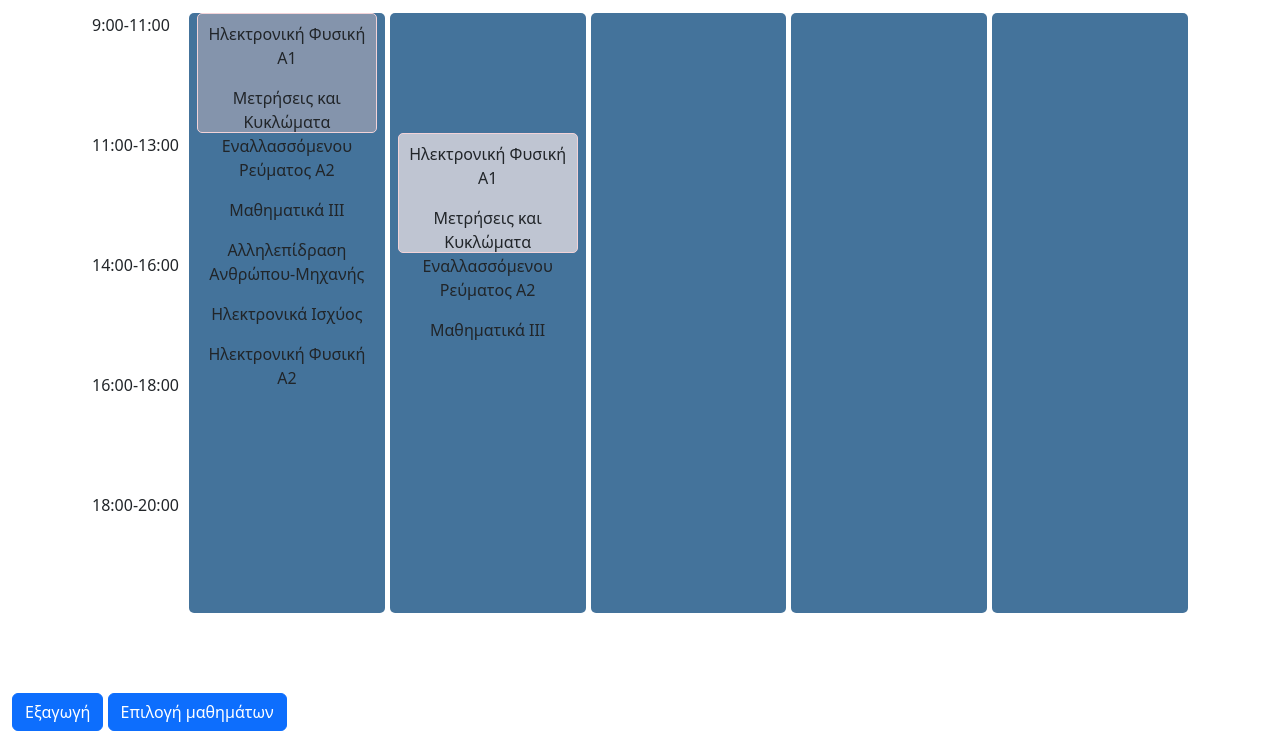
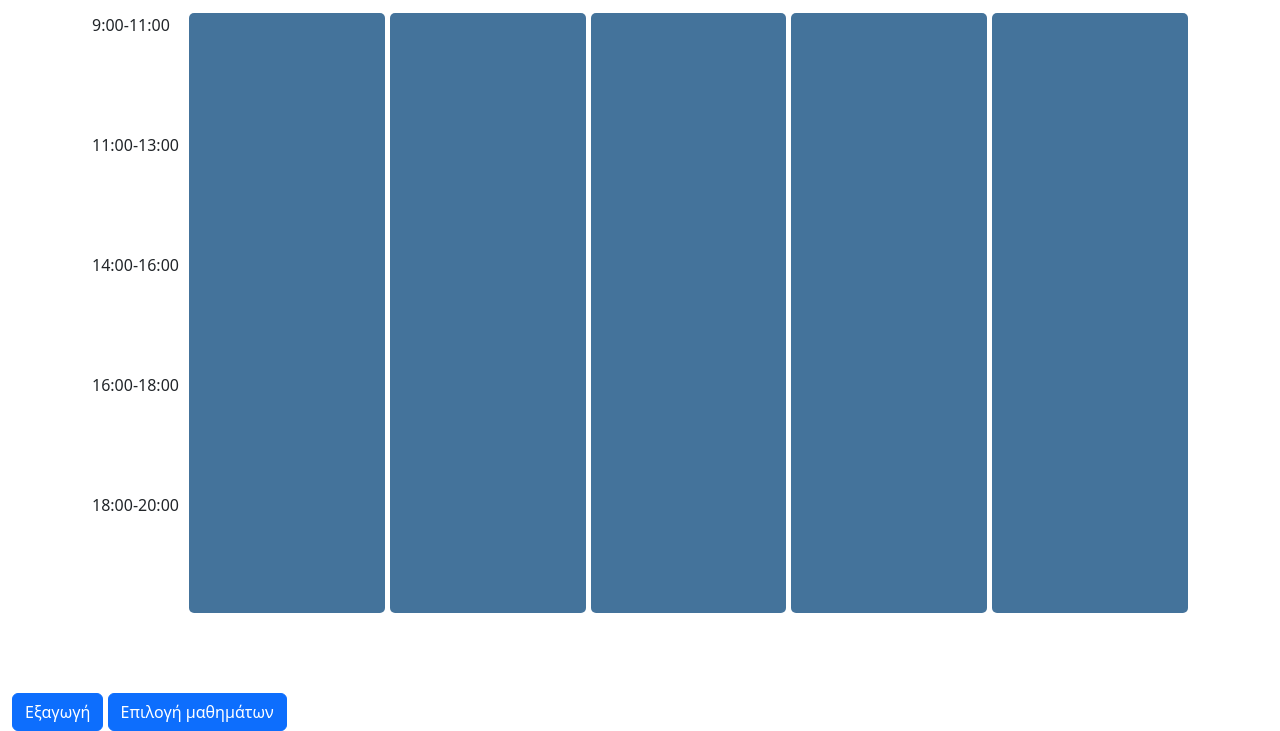
Before and after one commit to Sotos2013/iee_ihu_semester_program, a website: page src/index.html in a window 1280 px wide. Shown: the part 183-914 px from the top of the page. Drawn offline with Linux system fonts and the light colour scheme.

Commit message:
αλλαγες

```diff
--- a/src/index.html
+++ b/src/index.html
@@ -44,17 +44,9 @@
                                 <p class="date-day">ΔΕΥΤΕΡΑ</p>
                             </div>
                             <div class="events">
+                                <!-- Εδώ μπορείτε να προσθέσετε τα μαθήματα της Δευτερας -->
 
-                                <div class="event start-9 end-11 box1">
-                                    <!-- Εδώ μπορείτε να προσθέσετε τα μαθήματα της Δευτέρας -->
-                                    <p data-step="1104a">Ηλεκτρονική Φυσική A1</p>
-                                    <p data-step="1202a">Μετρήσεις και Κυκλώματα Εναλλασσόμενου Ρεύματος A2</p>
-                                    <p data-step="1302">Μαθηματικά ΙΙI</p>
 
-                                    <p class="function1505_steps" data-step="1505">Αλληλεπίδραση Ανθρώπου-Μηχανής</p>
-                                    <p class="function1702_steps" data-step="1702">Ηλεκτρονικά Ισχύος</p>
-                                    <p class="function1104b_steps" data-step="1104b">Ηλεκτρονική Φυσική A2</p><br>
-                                </div>
 
                             </div>
                         </div>
@@ -65,12 +57,8 @@
                             </div>
                             <div class="events">
                                 <!-- Εδώ μπορείτε να προσθέσετε τα μαθήματα της Τρίτης -->
-                                <div class="event start-11 end-13 box2">
 
-                                    <p data-step="1104a">Ηλεκτρονική Φυσική A1</p>
-                                    <p data-step="1202a">Μετρήσεις και Κυκλώματα Εναλλασσόμενου Ρεύματος A2</p>
-                                    <p data-step="1302">Μαθηματικά ΙΙI</p>
-                                </div>
+
 
                             </div>
                         </div>
```
